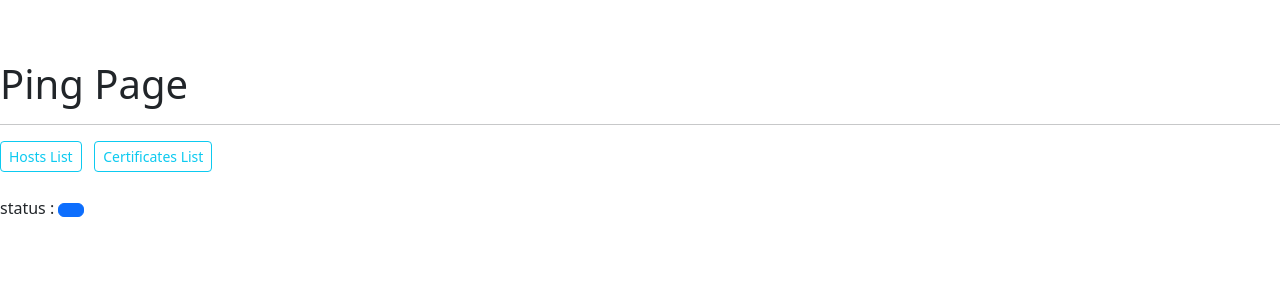
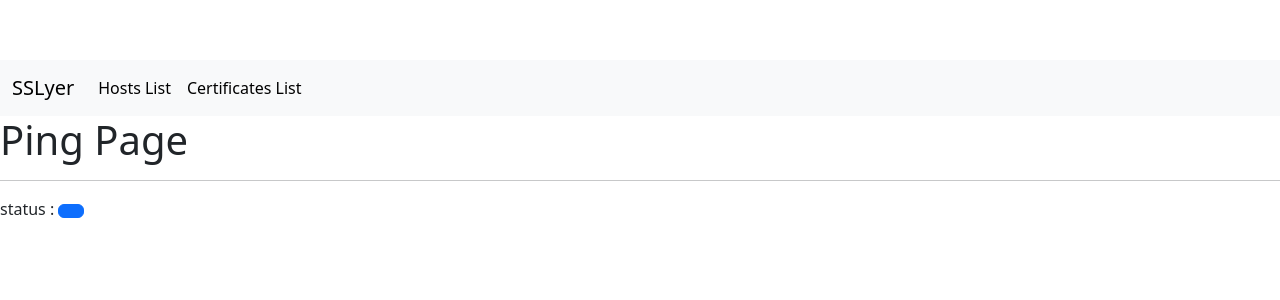
Before and after one commit to mfutech/sslyze-report, a Vue app in the folder client/: page /ping in a window 1280 px wide. Shown: the top 300 px of the page. Built offline with nearby package versions, Linux system fonts and the light colour scheme; no server answers.

Commit message:
update menu to bootstrap navbat

```diff
--- a/client/src/components/MenuHeader.vue
+++ b/client/src/components/MenuHeader.vue
@@ -1,11 +1,27 @@
 <template>
+
+    <nav class="navbar navbar-expand-lg bg-body-tertiary">
+        <div class="container-fluid"> <a class="navbar-brand" href="#">SSLyer</a> <button class="navbar-toggler"
+                type="button" data-bs-toggle="collapse" data-bs-target="#navbarSupportedContent"
+                aria-controls="navbarSupportedContent" aria-expanded="false" aria-label="Toggle navigation"> <span
+                    class="navbar-toggler-icon"></span> </button>
+            <div class="collapse navbar-collapse" id="navbarSupportedContent">
+                <ul class="navbar-nav me-auto mb-2 mb-lg-0">
+                    <li class="nav-item">
+                        <router-link :to="{ name: 'hostslist' }" type="a" class="nav-link active"
+                            aria-current="page">Hosts List</router-link>
+                    </li>
+                    <li class="nav-item">
+                        <router-link :to="{ name: 'certificateslist' }" type="a" class="nav-link active"
+                            aria-current="page">Certificates List</router-link>
+                    </li>
+                </ul>
+            </div>
+        </div>
+    </nav>
     <h1>{{ title }}</h1>
     <hr>
-    <router-link :to="{ name: 'hostslist' }" type="button" class="btn btn-outline-info btn-sm">Hosts List</router-link>
-    &nbsp;
-    <router-link :to="{ name: 'certificateslist' }" type="button" class="btn btn-outline-info btn-sm">Certificates
-        List</router-link>
-    <br><br>
+
 </template>
 <script>
 export default {
```
